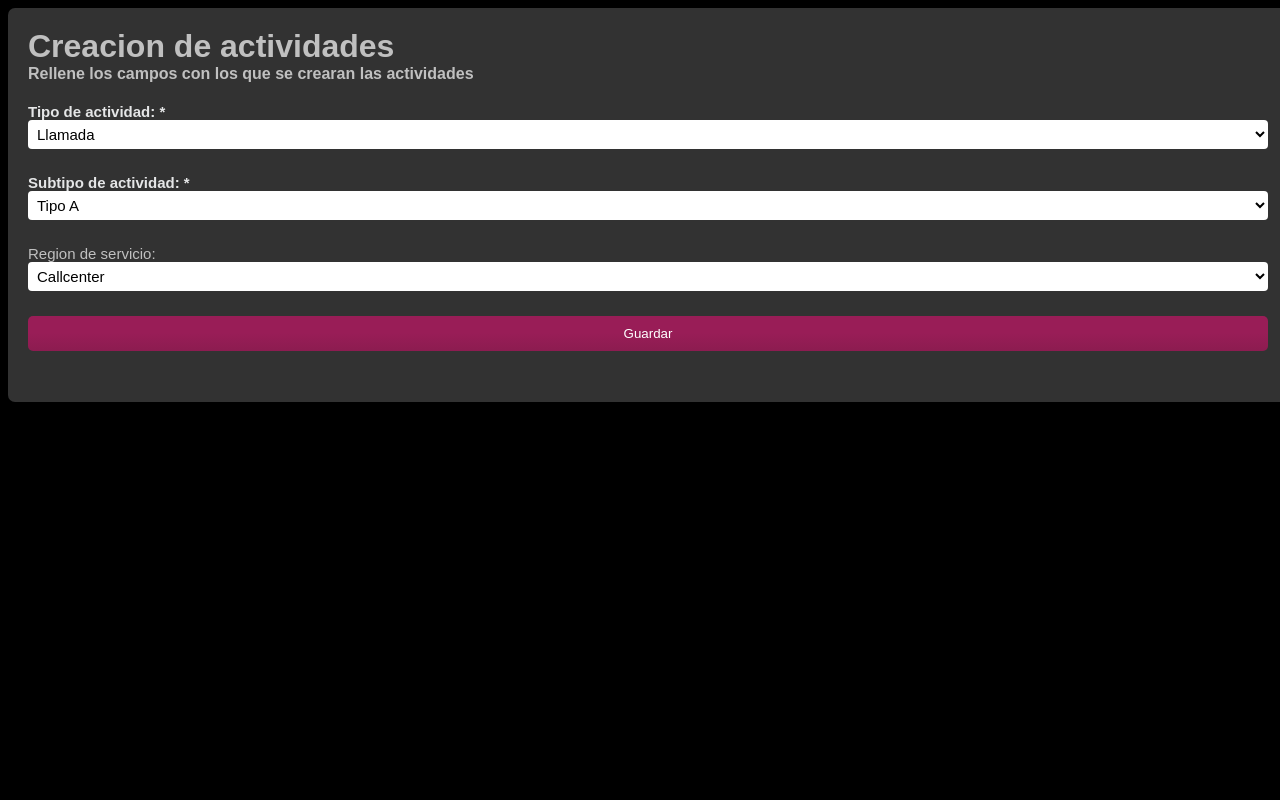
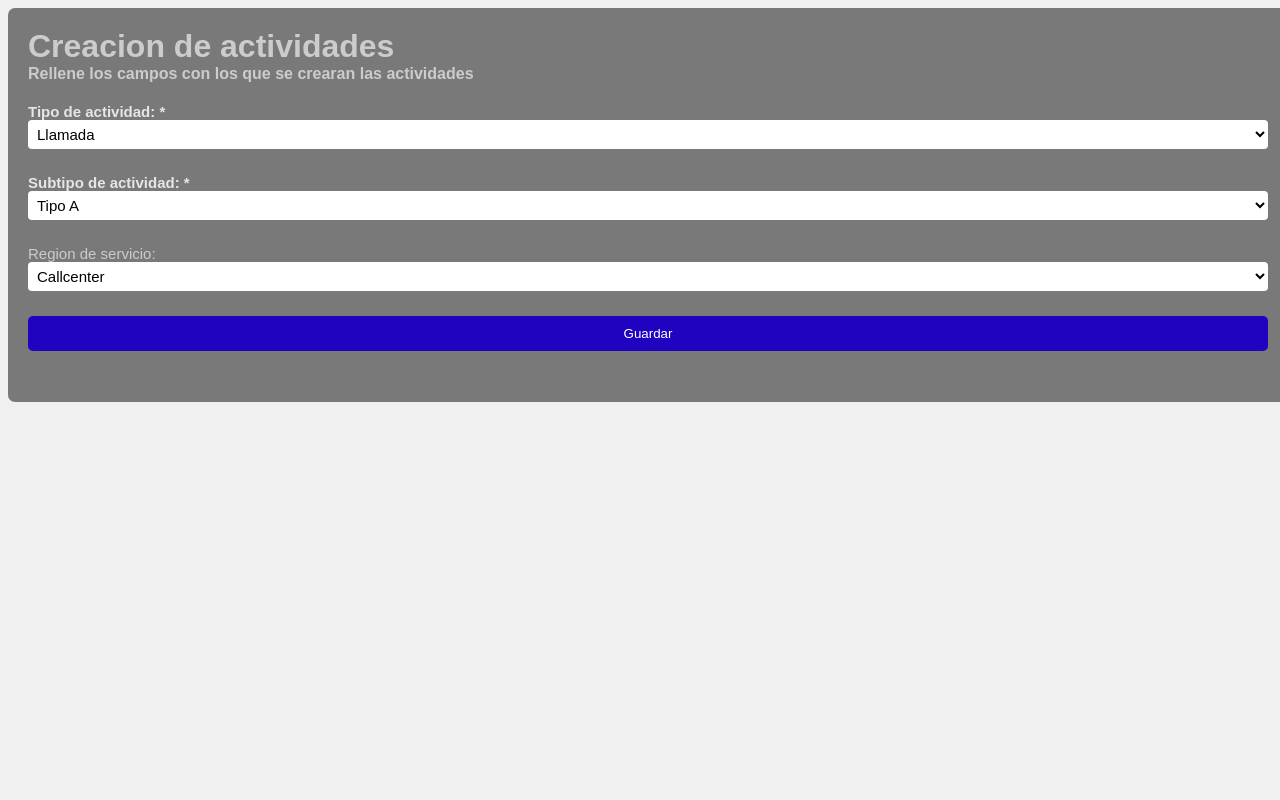
Before and after one commit to jesusib/flaskRepo, a Flask app: page / in a window 1280 px wide. Run offline with Flask 2, Linux system fonts and the light colour scheme.

Commit message:
cambios color form

```diff
--- a/static/ConfigForm.css
+++ b/static/ConfigForm.css
@@ -2,7 +2,7 @@
 html{
    background-size: cover;
    height:100%;
-   background-color: #000;
+   background-color: #f0f0f0;
 }
 * {
    box-sizing:border-box;
@@ -15,7 +15,7 @@ html{
    text-rendering:optimizeLegibility;
 }
 body {
-   color: #C0C0C0;
+   color: #CCCCCC;
    font-family: Arial, san-serif;
 }
 
@@ -74,19 +74,19 @@ h4{
    cursor:pointer;
    width:100%;
    border:none;
-   background:#991D57;
-   background-image:linear-gradient(bottom, #8C1C50 0%, #991D57 52%);
-   background-image:-moz-linear-gradient(bottom, #8C1C50 0%, #991D57 52%);
-   background-image:-webkit-linear-gradient(bottom, #8C1C50 0%, #991D57 52%);
+   background:#2003c1;
+   background-image:linear-gradient(bottom, #2003c1 0%, #2003c1 52%);
+   background-image:-moz-linear-gradient(bottom, #2003c1 0%, #2003c1 52%);
+   background-image:-webkit-linear-gradient(bottom, #2003c1 0%, #2003c1 52%);
    color:#FFF;
    margin:0 0 5px;
    padding:10px;
    border-radius:5px;
 }
 #contact-form button[type="button"]:hover {
-   background-image:linear-gradient(bottom, #9C215A 0%, #A82767 52%);
-   background-image:-moz-linear-gradient(bottom, #9C215A 0%, #A82767 52%);
-   background-image:-webkit-linear-gradient(bottom, #9C215A 0%, #A82767 52%);
+   background-image:linear-gradient(bottom, #2003c1 0%, #2003c1 52%);
+   background-image:-moz-linear-gradient(bottom, #2003c1 0%, #2003c1 52%);
+   background-image:-webkit-linear-gradient(bottom, #2003c1 0%, #2003c1 52%);
    -webkit-transition:background 0.3s ease-in-out;
    -moz-transition:background 0.3s ease-in-out;
    transition:background-color 0.3s ease-in-out;
```
